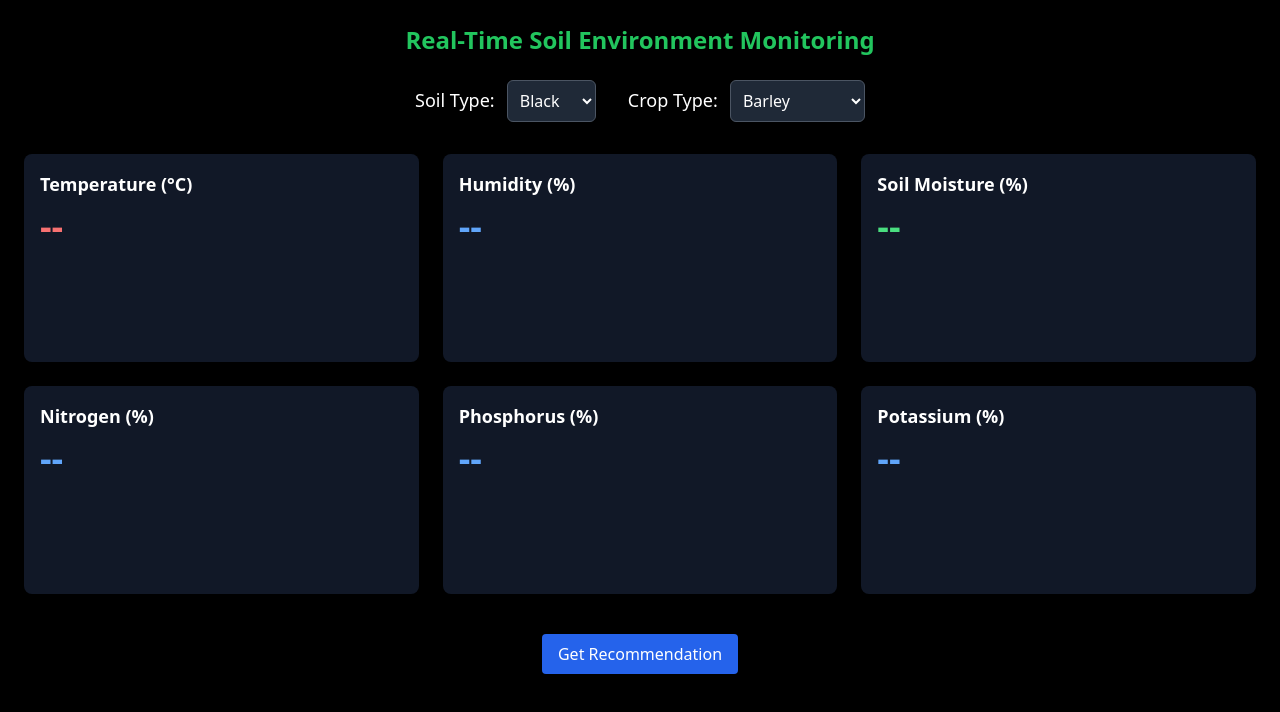
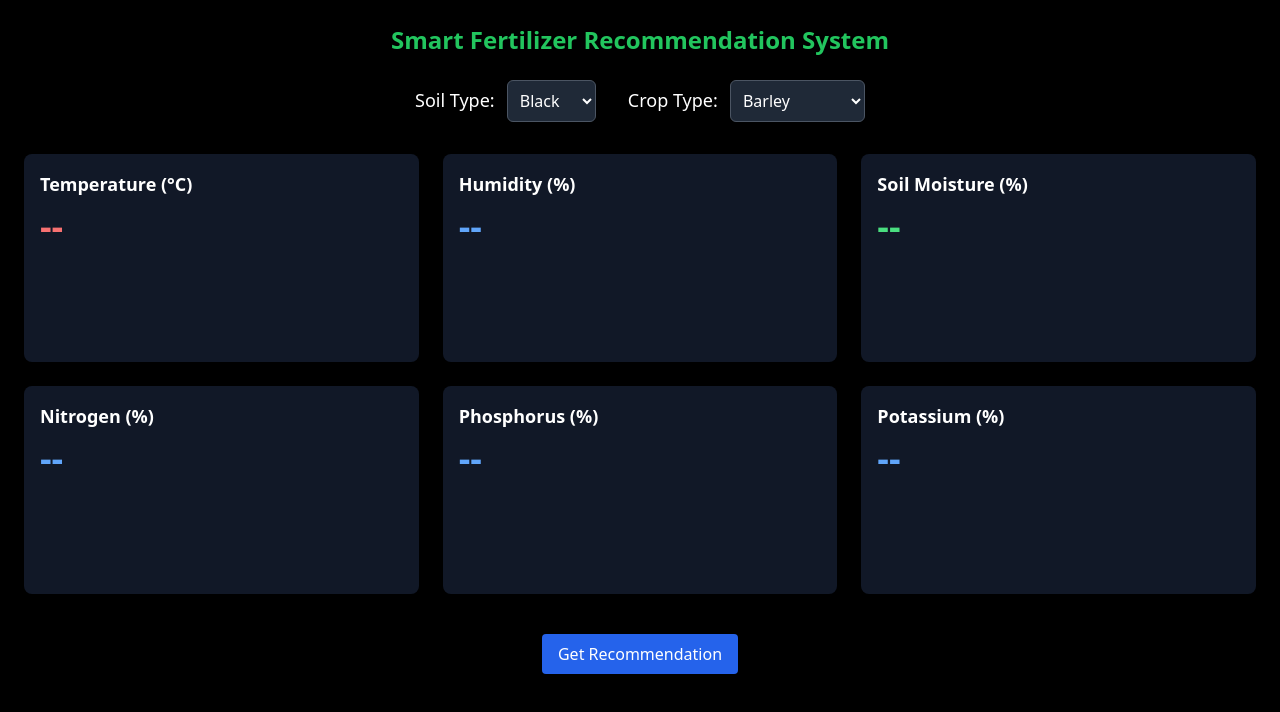
Before and after one commit to clashToman/iotProject, a plain HTML site: page index.html in a window 1280 px wide. Drawn offline with nearby package versions, Linux system fonts and the light colour scheme; no server answers.

Commit message:
tittle change

```diff
--- a/index.html
+++ b/index.html
@@ -10,7 +10,7 @@
   <script src="https://www.gstatic.com/firebasejs/9.6.1/firebase-database-compat.js"></script>
 </head>
 <body class="bg-black min-h-screen p-6">
-  <h1 class="text-2xl font-bold text-center text-green-500 mb-6">Real-Time Soil Environment Monitoring</h1>
+  <h1 class="text-2xl font-bold text-center text-green-500 mb-6">Smart Fertilizer Recommendation System</h1>
 
   <!-- Soil and Crop Type -->
   <div class="flex flex-col md:flex-row justify-center items-center gap-8 mb-8">
```
